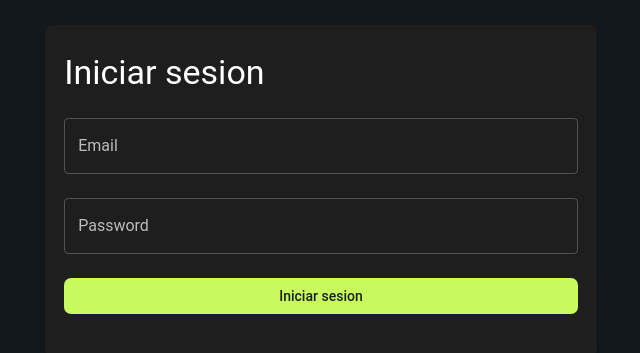
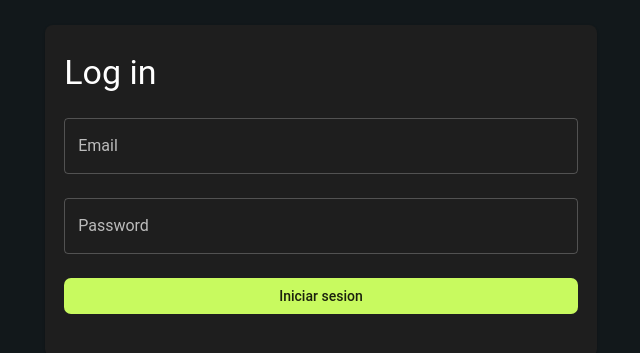
Before and after one commit to Matihp/Proyecto_Typescript, a React (Create React App) app: page /login in a window 1280 px wide. Shown: the part 209-562 px from the top of the page, without its empty margins (319-959 px from the left). Built offline with nearby package versions, Linux system fonts and the light colour scheme.

Commit message:
Update index.tsx

```diff
--- a/src/pages/Login/index.tsx
+++ b/src/pages/Login/index.tsx
@@ -30,7 +30,7 @@ export const LoginPage: React.FC<{}>=()=>{
         <Grid item>
             <Paper
               sx={{padding:"1.2em",borderRadius:"0.5em"}}>
-                <Typography variant="h4"sx={{mt:"1vh",mb:"1vh"}}>Iniciar sesion</Typography>
+                <Typography variant="h4"sx={{mt:"1vh",mb:"1vh"}}>Log in</Typography>
                 <Box component='form' onSubmit={formik.handleSubmit}>
                     <TextField
                         name='username' type='text' fullWidth label="Email" sx={{mt:"2vh",mb:"1.5vh"}}margin='normal' value={formik.values.username}
```
